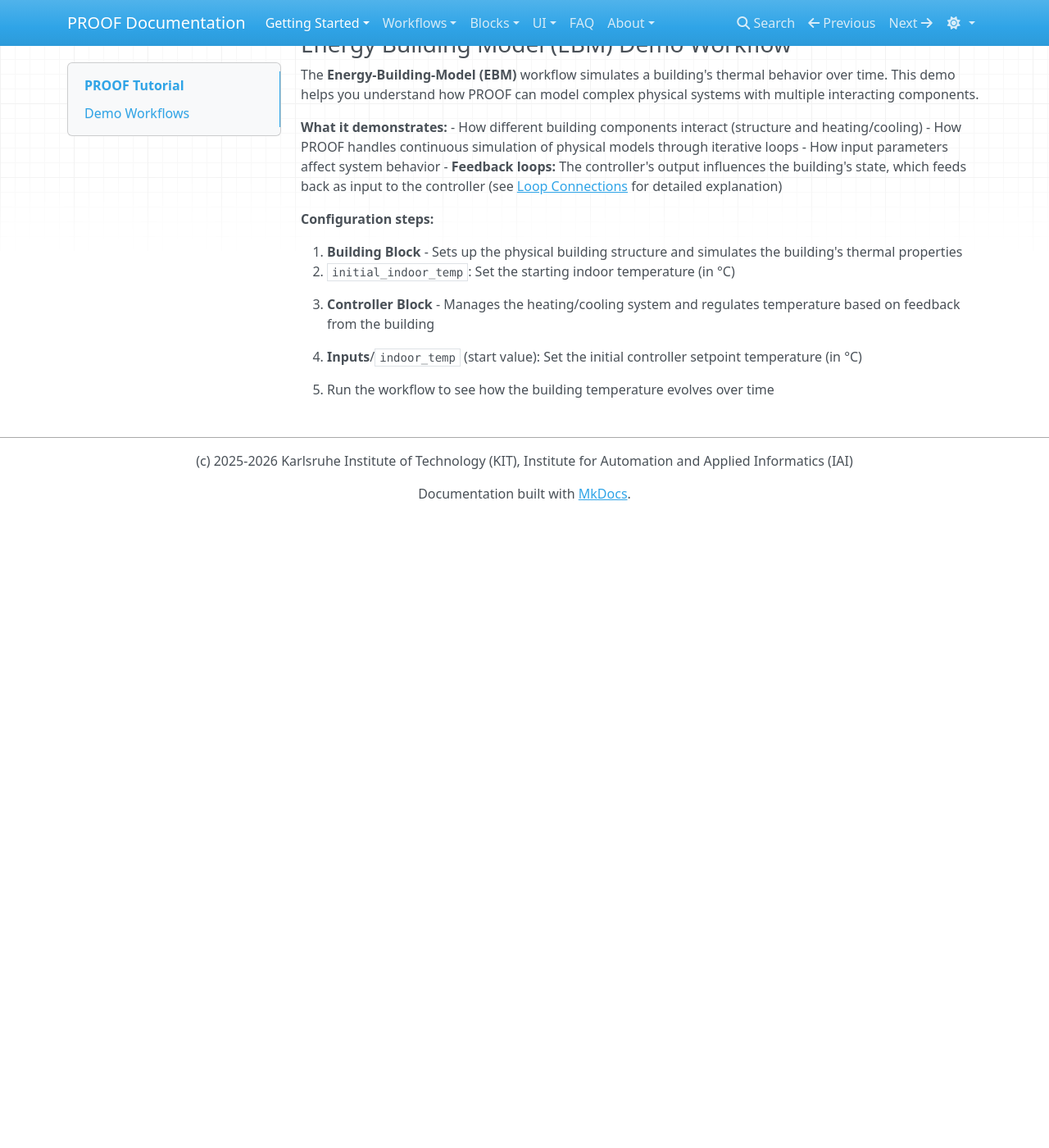
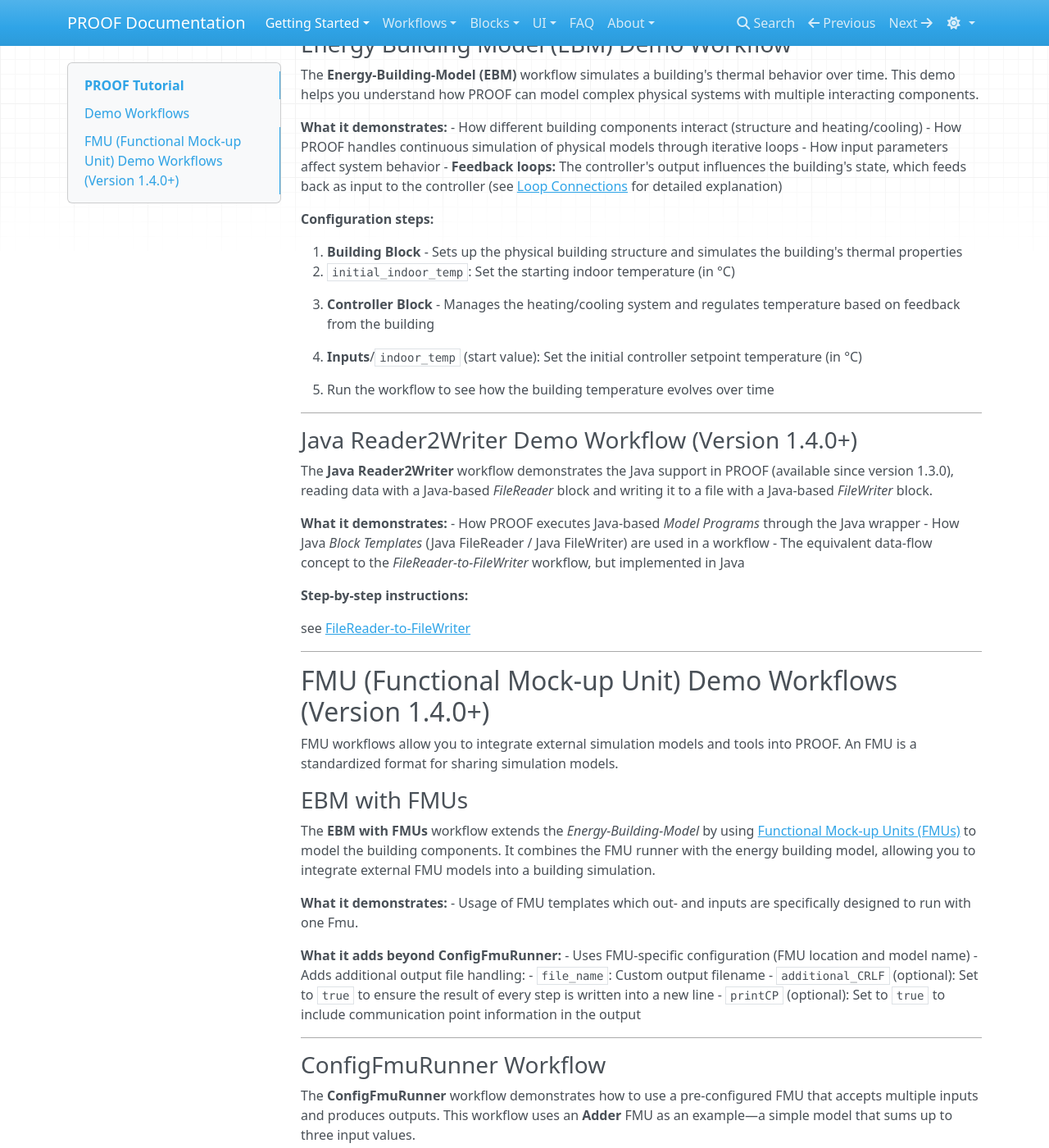
Before and after one commit to KIT-IAI-PROOF/kit-iai-proof.github.io, an MkDocs documentation site: the page built from docs/GettingStarted/tutorial.md, in a window 1280 px wide and 1400 px high, scrolled down 754 px. Shown: the whole window at 82% size. Built offline with MkDocs 1.6.1, drawn with Linux system fonts in a browser that asks for light colours; nearby versions of some CDN libraries; before the commit the page ends 1384 px from its top, so only the background shows below that; some of the changed text lies outside the part shown.

Commit message:
feat: add java and fmu demo workflow descriptions

```diff
--- a/docs/GettingStarted/tutorial.md
+++ b/docs/GettingStarted/tutorial.md
@@ -50,3 +50,104 @@
    - **Inputs**/`indoor_temp` (start value): Set the initial controller setpoint temperature (in °C)
 
 3. Run the workflow to see how the building temperature evolves over time
+
+---
+
+### Java Reader2Writer Demo Workflow (Version 1.4.0+)
+
+The **Java Reader2Writer** workflow demonstrates the Java support in PROOF (available since version 1.3.0), reading data with a Java-based *FileReader* block and writing it to a file with a Java-based *FileWriter* block.
+
+**What it demonstrates:**
+- How PROOF executes Java-based *Model Programs* through the Java wrapper
+- How Java *Block Templates* (Java FileReader / Java FileWriter) are used in a workflow
+- The equivalent data-flow concept to the *FileReader-to-FileWriter* workflow, but implemented in Java
+
+**Step-by-step instructions:**
+
+see [FileReader-to-FileWriter](### Test Your Installation: FileReader-to-FileWriter)
+
+---
+
+## FMU (Functional Mock-up Unit) Demo Workflows (Version 1.4.0+)
+
+FMU workflows allow you to integrate external simulation models and tools into PROOF. An FMU is a standardized format for sharing simulation models.
+
+### EBM with FMUs
+
+The **EBM with FMUs** workflow extends the *Energy-Building-Model* by using [Functional Mock-up Units (FMUs)](https://fmi-standard.org/) to model the building components. It combines the FMU runner with the energy building model, allowing you to integrate external FMU models into a building simulation.
+
+**What it demonstrates:**
+- Usage of FMU templates which out- and inputs are specifically designed to run with one Fmu.
+
+**What it adds beyond ConfigFmuRunner:**
+- Uses FMU-specific configuration (FMU location and model name)
+- Adds additional output file handling:
+  - `file_name`: Custom output filename
+  - `additional_CRLF` (optional): Set to `true` to ensure the result of every step is written into a new line
+  - `printCP` (optional): Set to `true` to include communication point information in the output
+
+---
+
+### ConfigFmuRunner Workflow
+
+The **ConfigFmuRunner** workflow demonstrates how to use a pre-configured FMU that accepts multiple inputs and produces outputs. This workflow uses an **Adder** FMU as an example—a simple model that sums up to three input values.
+
+**What it does:**
+- Reads input data from a file
+- Passes it to the Adder FMU simulation model
+- Processes and writes the results to output files
+
+**Configuration steps:**
+
+1. **Config FMU Runner block:** This block manages the FMU execution
+   - `fmu_name`: Enter `Adder` (this must match the name defined in your *facility_param.json* located in `userdata`)
+
+2. **CSV Column Selector block:**
+   - `column_name`: Enter `sum` (selects which output column to extract)
+
+3. **File Reader - Python block:**
+   - `file_name`: Enter `adder_input.txt` (contains the input data for the FMU, already present in `userdata` directory)
+
+4. **File Writer - Extracted block** (for processed results):
+   - `file_name`: Enter a custom output filename
+   - `additional_CRLF` (optional): Set to `true` to ensure the result of every step is written into a new line
+
+5. **File Writer - Raw block** (for unprocessed results):
+   - `file_name`: Enter a custom output filename
+   - `additional_CRLF` (optional): Set to `true` to ensure the result of every step is written into a new line
+
+**Output:** You'll get two files—one with extracted/processed data and one with raw simulation data.
+
+---
+
+### SingleFmuRunner Workflow
+
+The **SingleFmuRunner** workflow provides more control over FMU execution. Instead of using a configuration file, you directly specify the FMU file and which inputs/outputs to use.
+
+**What it does:**
+- Loads an FMU file directly
+- Allows you to define specific inputs and outputs
+- Processes results through configurable file operations
+
+**Configuration steps:**
+
+1. **SingleFmuRunner block:**
+   - `fmu_file_path`: Enter the path to your FMU file, for example `fmus/adder.fmu`
+   - `fmu_input_list`: Specify inputs as a JSON array, for example `["input_1", "input_2", "input_3"]`
+   - `fmu_output_list` (optional): Specify outputs as a JSON array, for example `["sum"]`. If not specified, all outputs are used.
+
+2. **CSV Column Selector block:**
+   - `column_name`: Enter `sum` (selects which output column to extract)
+
+3. **File Reader - Python block:**
+   - `file_name`: Enter `adder_input.txt` (contains the input data for the FMU, already present in `userdata` directory)
+
+4. **File Writer - Extracted block:** (for processed results):
+   - `file_name`: Enter your custom output filename
+   - `additional_CRLF` (optional): Set to `true` to ensure the result of every step is written into a new line
+
+5. **File Writer - Raw block:** (for unprocessed results):
+   - `file_name`: Enter your custom output filename
+   - `additional_CRLF` (optional): Set to `true` to ensure the result of every step is written into a new line
+
+**Output:** Similar to ConfigFmuRunner, you'll generate both extracted and raw output files.
```
